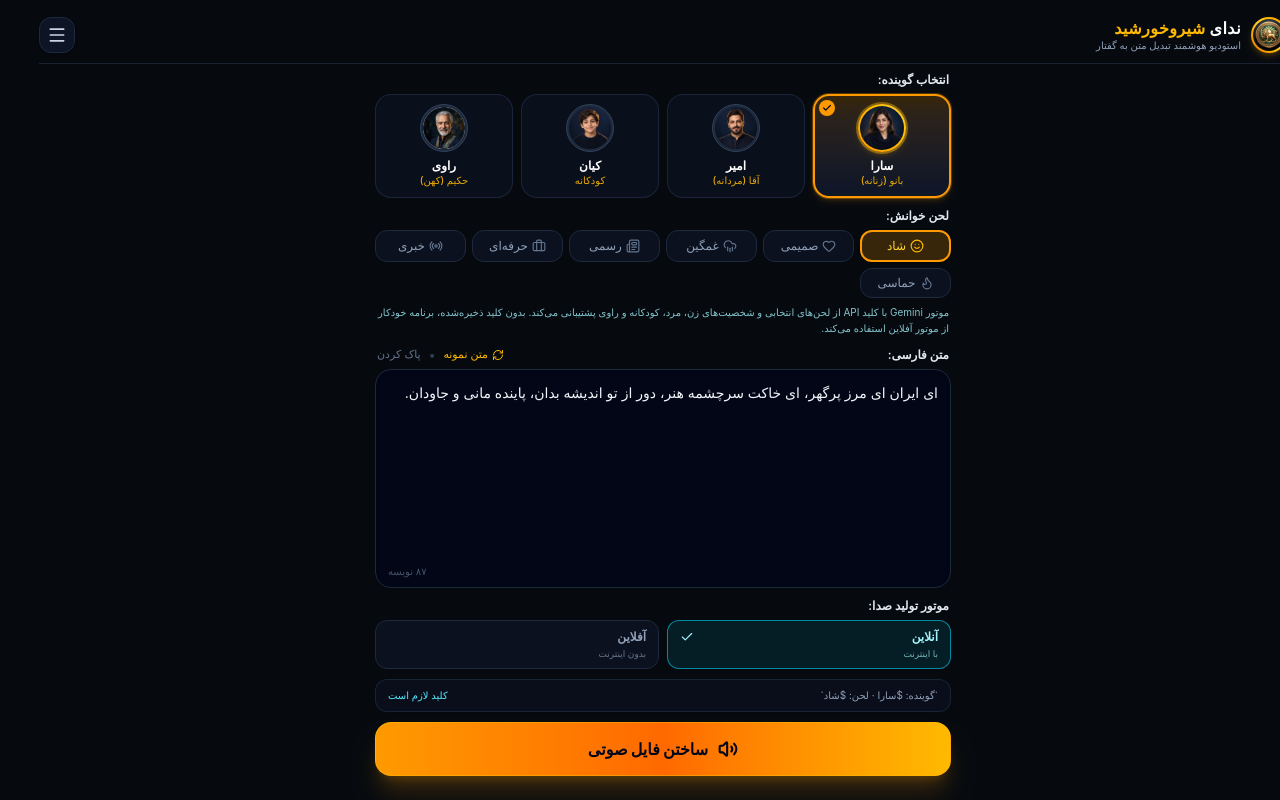
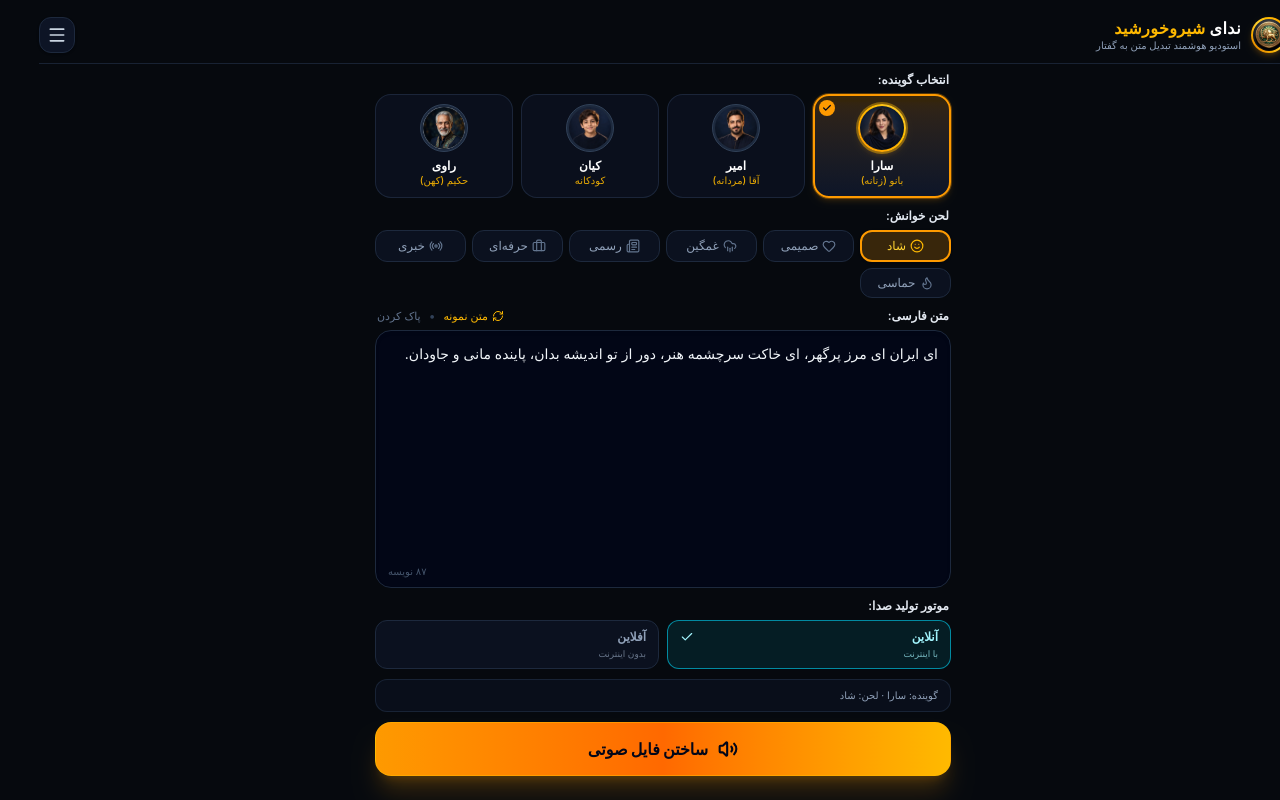
Before and after one commit to aydin343789-design/NedaiShiroKhorshid, a React (Vite) app: page / in a window 1280 px wide. Built offline with nearby package versions, Linux system fonts and the light colour scheme.

Commit message:
Remove online explanations and expose connection errors

```diff
--- a/src/App.tsx
+++ b/src/App.tsx
@@ -180,6 +180,8 @@ export default function App() {
           );
         } catch (onlineError) {
           console.warn('Online TTS failed; falling back to offline engine.', onlineError);
+          const reason = onlineError instanceof Error ? onlineError.message : 'خطای نامشخص';
+          showToast(`خطای آنلاین: ${reason.slice(0, 85)}؛ خروجی آفلاین ساخته شد.`);
           usedEngine = 'offline';
           characterName = `${charObj?.name || 'گوینده'} (${charObj?.role || ''}) · پشتیبان آفلاین`;
           toneName = toneObj?.name || 'طبیعی';
@@ -439,11 +441,6 @@ export default function App() {
               );
             })}
           </div>
-          {engineMode === 'online' && (
-            <p className="px-0.5 text-[10px] leading-relaxed text-cyan-200/80">
-              موتور Gemini با کلید API از لحن‌های انتخابی و شخصیت‌های زن، مرد، کودکانه و راوی پشتیبانی می‌کند. بدون کلید ذخیره‌شده، برنامه خودکار از موتور آفلاین استفاده می‌کند.
-            </p>
-          )}
         </div>
 
         {/* 3. Text Box with 1 default sample */}
@@ -518,13 +515,8 @@ export default function App() {
 
         </div>
 
-        <div className="flex items-center justify-between rounded-xl border border-slate-800/80 bg-slate-900/45 px-3 py-2 text-[10px] text-slate-400">
-          <span>
-            `گوینده: ${CHARACTERS.find((item) => item.id === selectedCharacter)?.name} · لحن: ${TONES.find((item) => item.id === selectedTone)?.name}`
-          </span>
-          <span className={`shrink-0 ${engineMode === 'online' ? 'text-cyan-300' : 'text-emerald-400'}`}>
-            {engineMode === 'online' ? (geminiApiKey ? 'آنلاین' : 'کلید لازم است') : voicePack.stage === 'ready' ? 'آفلاین آماده' : 'در حال آماده‌سازی'}
-          </span>
+        <div className="rounded-xl border border-slate-800/80 bg-slate-900/45 px-3 py-2 text-[10px] text-slate-400">
+          گوینده: {CHARACTERS.find((item) => item.id === selectedCharacter)?.name} · لحن: {TONES.find((item) => item.id === selectedTone)?.name}
         </div>
         <button
           type="button"
```
